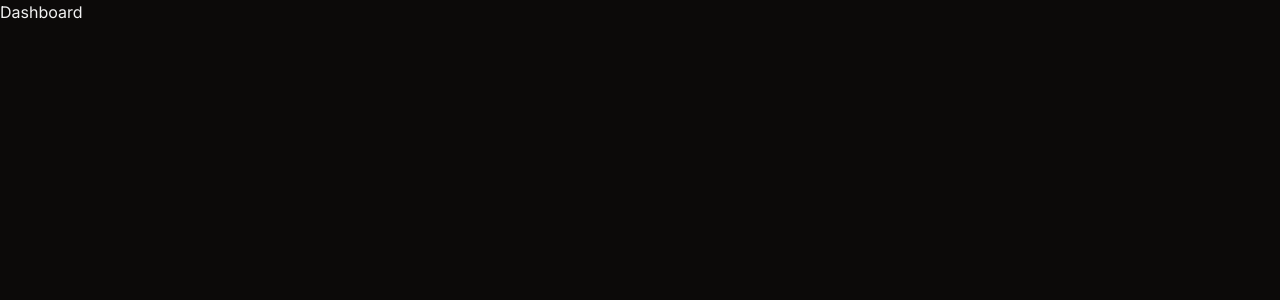
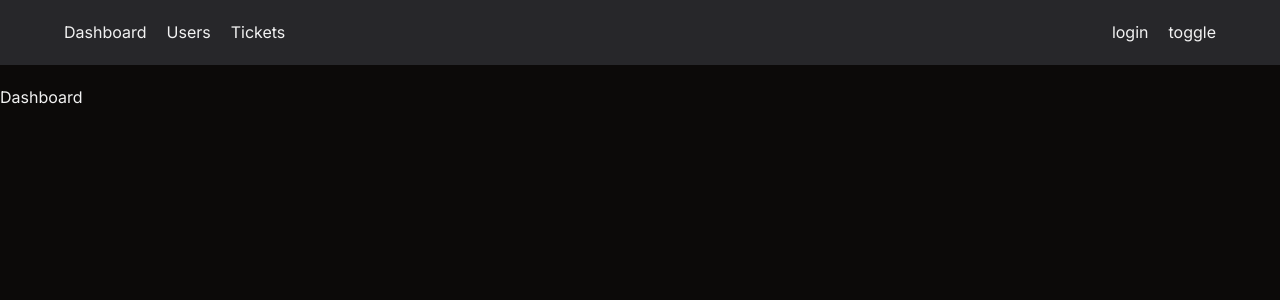
Before and after one commit to nishkarsh25/NEXTJS-ShadcnDarkMode, a Next.js app: page / in a window 1280 px wide. Shown: the top 300 px of the page. Built offline with nearby package versions, Linux system fonts and the light colour scheme.

Commit message:
Made the nav bar:
Placed it above the children in layout.jsx so that it get renders above all the childrens of root page.jsx:

```diff
--- a/app/layout.tsx
+++ b/app/layout.tsx
@@ -2,7 +2,7 @@ import type { Metadata } from "next";
 import { Inter } from "next/font/google";
 import "./globals.css";
 import { ThemeProvider } from "@/components/theme-provider";
-
+import Nav from "@/components/Nav";
 
 const inter = Inter({ subsets: ["latin"] });
 
@@ -25,7 +25,7 @@ export default function RootLayout({
           enableSystem
           disableTransitionOnChange
         >
-
+          <Nav />
           {children}
         </ThemeProvider>
       </body>
--- /dev/null
+++ b/components/Nav.tsx
@@ -0,0 +1,23 @@
+import Link from "next/link";
+import React from "react";
+
+
+const Nav = () => {
+  return (
+    <nav className="flex flex-col items-center border-b mb-5 py-5 bg-secondary">
+      <div className="flex justify-between max-w-6xl w-full">
+        <div className="flex items-center gap-5">
+          <Link href="/">Dashboard</Link>
+          <Link href="/">Users</Link>
+          <Link href="/">Tickets</Link>
+        </div>
+        <div className="flex items-center gap-5">
+          <Link href="/">login</Link>
+          <Link href="/">toggle</Link>
+        </div>
+      </div>
+    </nav>
+  );
+};
+
+export default Nav;
```
